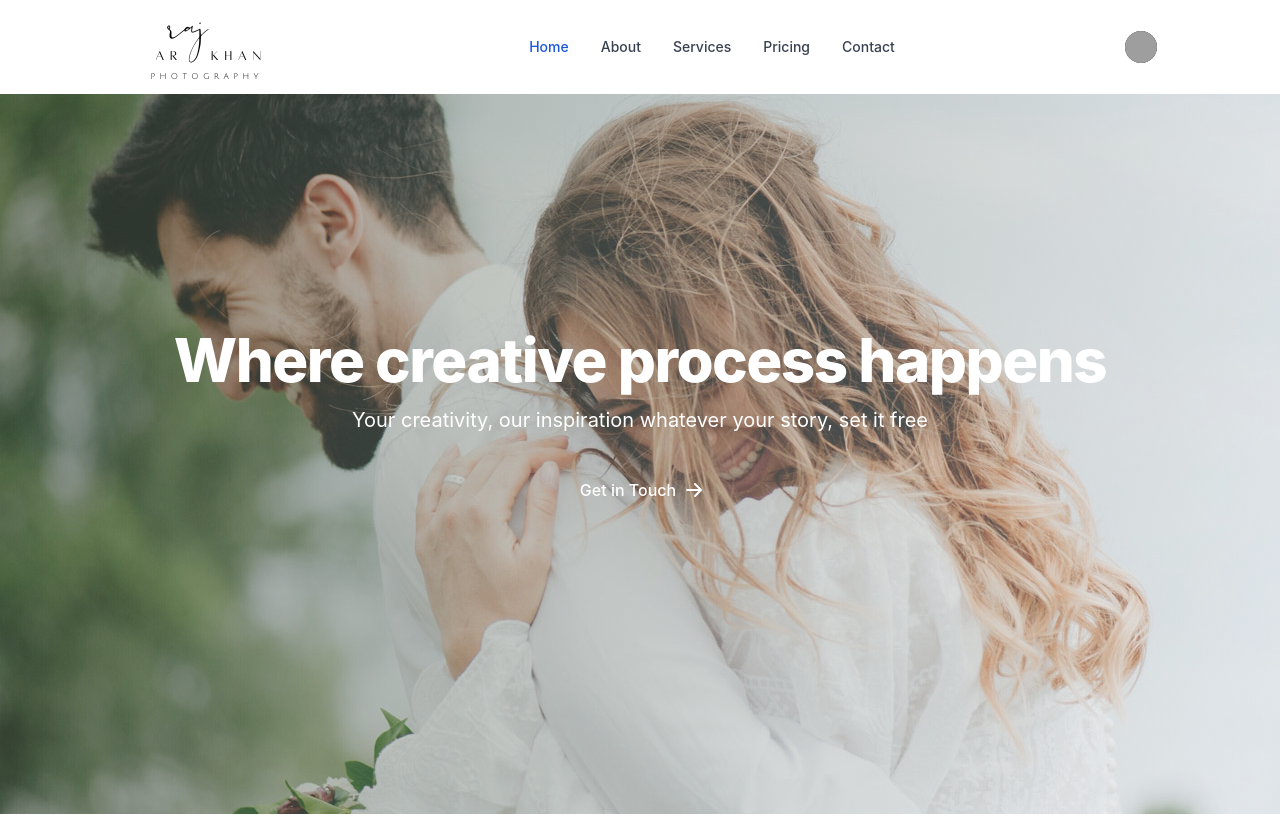
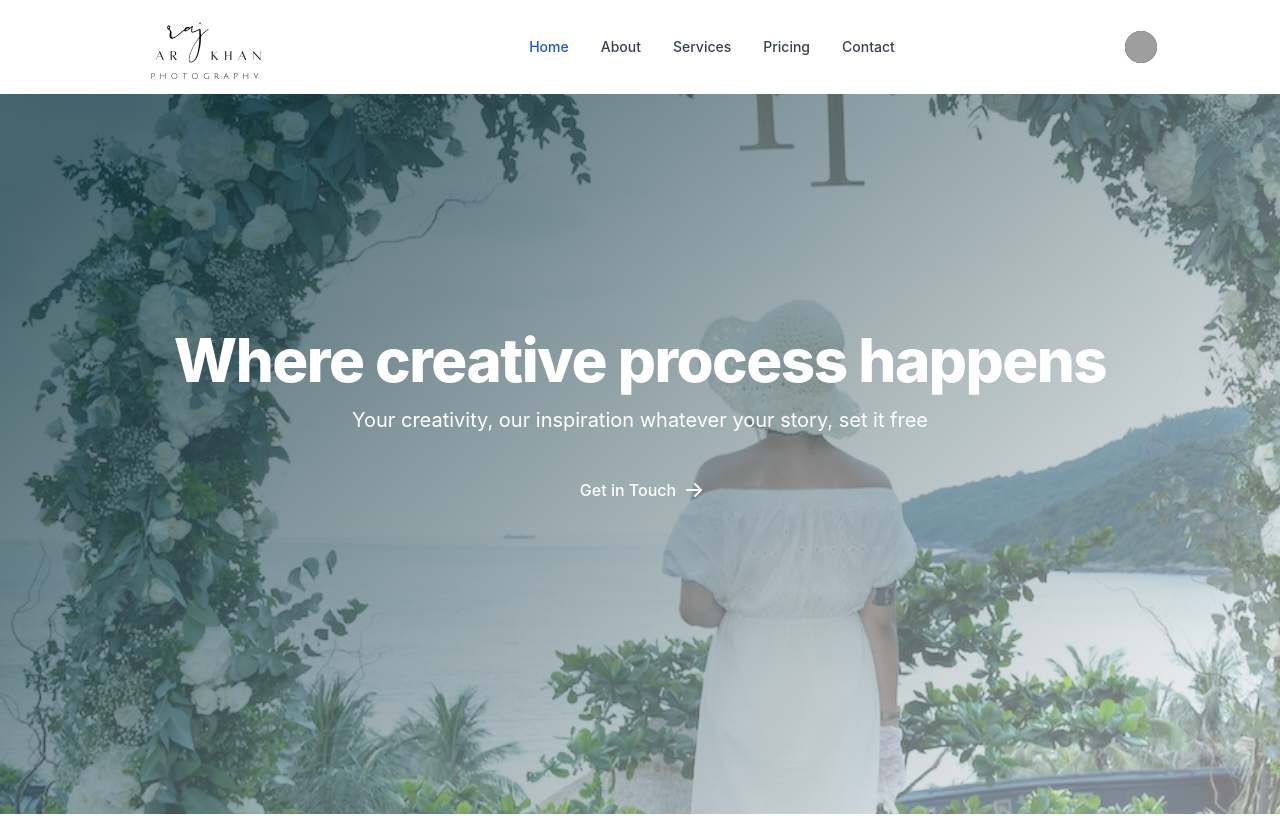
Before and after one commit to AkRazu/ar-khan-photography, a React (Create React App) app: page / in a window 1280 px wide. Shown: the top 816 px of the page. Built offline with nearby package versions, Linux system fonts and the light colour scheme; grey boxes are pictures that could not be loaded.

Commit message:
add more change on hero section

```diff
--- a/public/services.json
+++ b/public/services.json
@@ -33,6 +33,6 @@
     "name": "Editorial",
     "price": 300,
     "description": "This package includes individual meetings, up to five hours photo shoot. Additionally we’ll make some pictures using our drone. All pictures will be retouched. More than 50 pictures shared in individual gallery online. We love intimate events and elopements and we would be honoured to be part of your special day.",
-    "image": "https://i.ibb.co/b6QvYQk/pexels-alice-alinari-12266523.jpg"
+    "image": "https://i.ibb.co/233mJRv/pexels-aldair-nu-ez-15092859.jpg"
   }
 ]
--- a/src/components/Hero/Hero.css
+++ b/src/components/Hero/Hero.css
@@ -1,9 +1,8 @@
 .hero-section {
   background-image: linear-gradient(
-      102deg,
-      rgba(75, 88, 68, 0.4962359943977591) 0%,
-      rgba(222, 227, 230, 0.35898109243697474) 98%,
-      rgba(220, 225, 228, 0.4962359943977591) 100%
+      318deg,
+      rgba(252, 251, 249, 0.527) 0%,
+      rgba(20, 58, 69, 0.7763480392156863) 93%
     ),
     url("../../images/Hero/hero.jpg");
   background-size: cover;
--- a/src/components/Navbar/Navbar.js
+++ b/src/components/Navbar/Navbar.js
@@ -5,7 +5,7 @@ const Navbar = () => {
     <div data-aos="fade-down" className="w-10/12 mx-auto ">
       <nav className=" border-gray-200 px-2 sm:px-4 py-2.5 rounded dark:bg-gray-900">
         <div className="container flex flex-wrap items-center justify-between mx-auto">
-          <a href="/" className="flex items-center">
+          <a  className="flex items-center">
             <img
               src={logo}
               className="lg:h-auto mr-3 h-9"
```
Also changed, not shown: src/images/Hero/hero.jpg.
